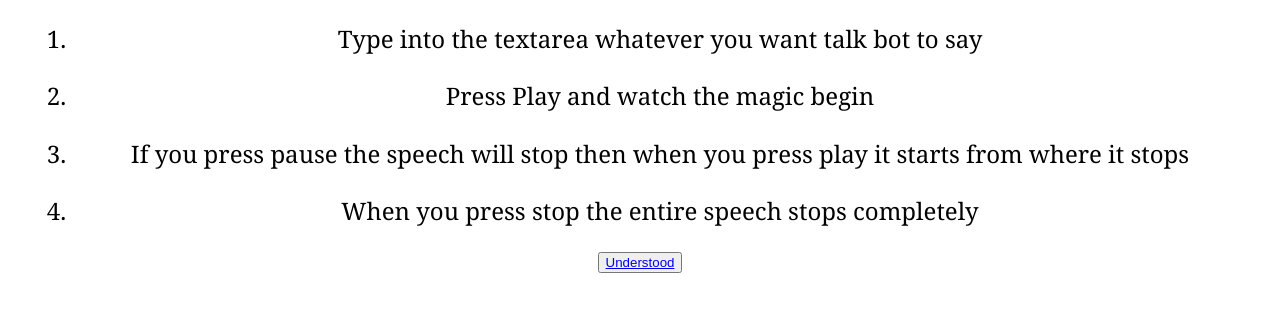
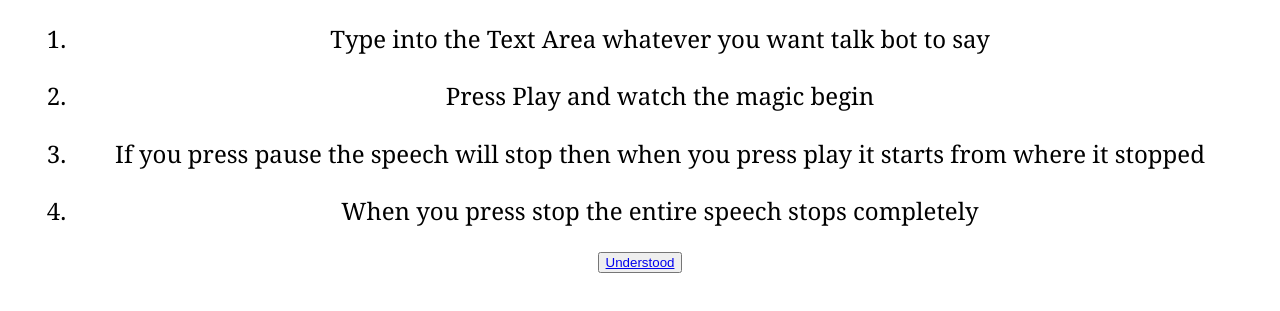
Before and after one commit to Jasoncr7/ChatBot, a plain HTML site: page index.html in a window 1280 px wide. Shown: the part 61-372 px from the top of the page. Drawn offline with Linux system fonts and the light colour scheme.

Commit message:
Update index.html

```diff
--- a/index.html
+++ b/index.html
@@ -26,9 +26,9 @@
     </style>
     <h1>Instructions for TalkBot</h1>
     <ol>
-        <li>Type into the textarea whatever you want talk bot to say</li>
+        <li>Type into the Text Area whatever you want talk bot to say</li>
         <li>Press Play and watch the magic begin</li>
-        <li>If you press pause the speech will stop then when you press play it starts from where it stops</li>
+        <li>If you press pause the speech will stop then when you press play it starts from where it stopped</li>
         <li>When you press stop the entire speech stops completely</li>
     </ol>
     <button><a href="chat.html">Understood</a></button>
```
